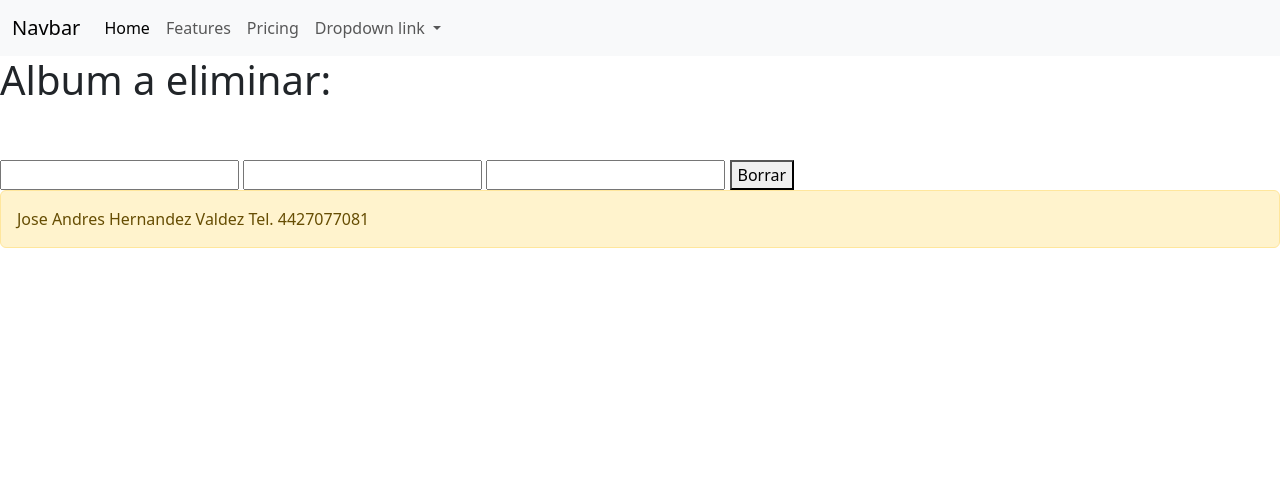
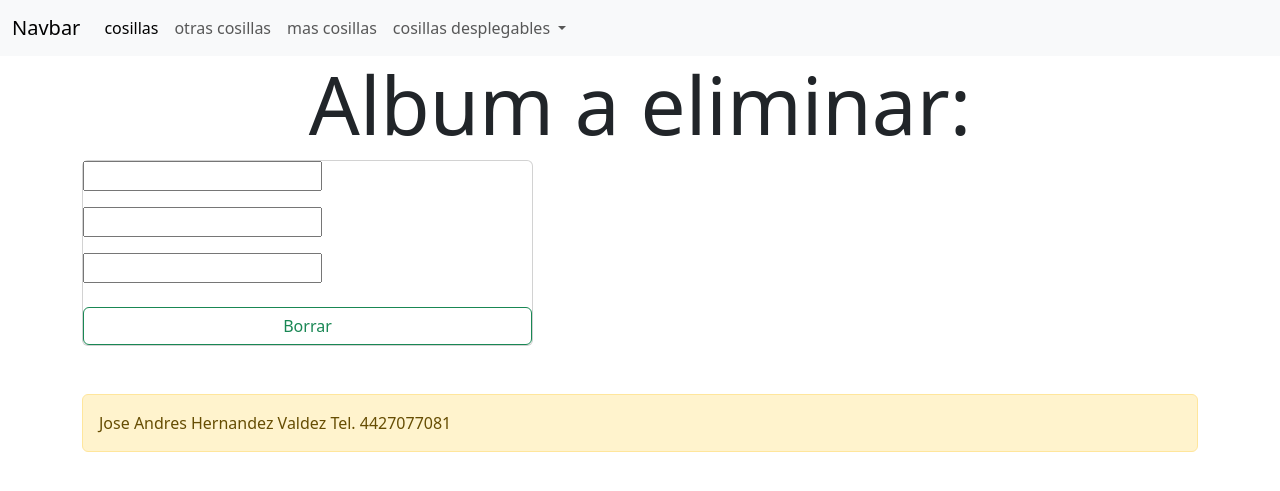
Before and after one commit to Andres0319/FLASK.181, a Flask app: page /eliminar/1 in a window 1280 px wide. Shown: the top 491 px of the page. Run offline with Flask 3, Linux system fonts and the light colour scheme; data that the repository does not hold is empty; some libraries are stand-ins or nearby versions.

Commit message:
Practica 9:
Terminamos de darle estilo a los botones de editar y eliminar justo como lo hicimos en el menú principal

```diff
--- a/Practica 5/templates/eliminarAlbum.html
+++ b/Practica 5/templates/eliminarAlbum.html
@@ -2,17 +2,31 @@
 
 {% block body %}
 
-    <h1> Album a eliminar: </h1>
-    <br>
-    <br>
+    <h1 class= "display-1 text-center"> Album a eliminar: </h1>
+    </div>
+    <div class="container">
+        <div class="row">
+
+            <div class="col-md-5">
+                <div class="card card-doby mb-5">
+
     <form action="/borrar/{{album.0}}" method="POST">
 
+        <div class="mb-3">
         <input type ="text" name="txtTitulo" value="{{album.1}}">
+        </div>
+        <div class="mb-3">
         <input type ="text" name="txtArtista" value="{{album.2}}">
+        </div>
+        <div class="mb-3">
         <input type ="number" name="txtAnio"value="{{album.3}}">
-
-        <button type="submit">Borrar</button>
+        </div>
+        <div class="d-grid gap-2">
+        <button type="submit" class="btn btn-outline-success mt-2">Borrar</button>
+        </div>
 
     </form>
-
+</div>
+</div>
+</div>
     {% endblock %}
--- a/Practica 5/templates/index.html
+++ b/Practica 5/templates/index.html
@@ -34,7 +34,7 @@
   <input type ="text" class="form control" name="txtArtista" placeholder="Escribe artisa">
 </div>
 
-<div class="mb-3">
+<div class="mb-3" >
   <input type ="number" class="form control" name="txtAnio" placeholder="Escribe Año">
 </div>
 
--- a/Practica 5/templates/plantilla.html
+++ b/Practica 5/templates/plantilla.html
@@ -19,17 +19,17 @@
           <div class="collapse navbar-collapse" id="navbarNavDropdown">
             <ul class="navbar-nav">
               <li class="nav-item">
-                <a class="nav-link active" aria-current="page" href="#">Home</a>
+                <a class="nav-link active" aria-current="page" href="#">cosillas</a>
               </li>
               <li class="nav-item">
-                <a class="nav-link" href="#">Features</a>
+                <a class="nav-link" href="#">otras cosillas</a>
               </li>
               <li class="nav-item">
-                <a class="nav-link" href="#">Pricing</a>
+                <a class="nav-link" href="#">mas cosillas</a>
               </li>
               <li class="nav-item dropdown">
                 <a class="nav-link dropdown-toggle" href="#" role="button" data-bs-toggle="dropdown" aria-expanded="false">
-                  Dropdown link
+                  cosillas desplegables
                 </a>
                 <ul class="dropdown-menu">
                   <li><a class="dropdown-item" href="#">Action</a></li>
```
Also changed, not shown: Practica 5/templates/editarAlbum.html (+22 -5 lines).
